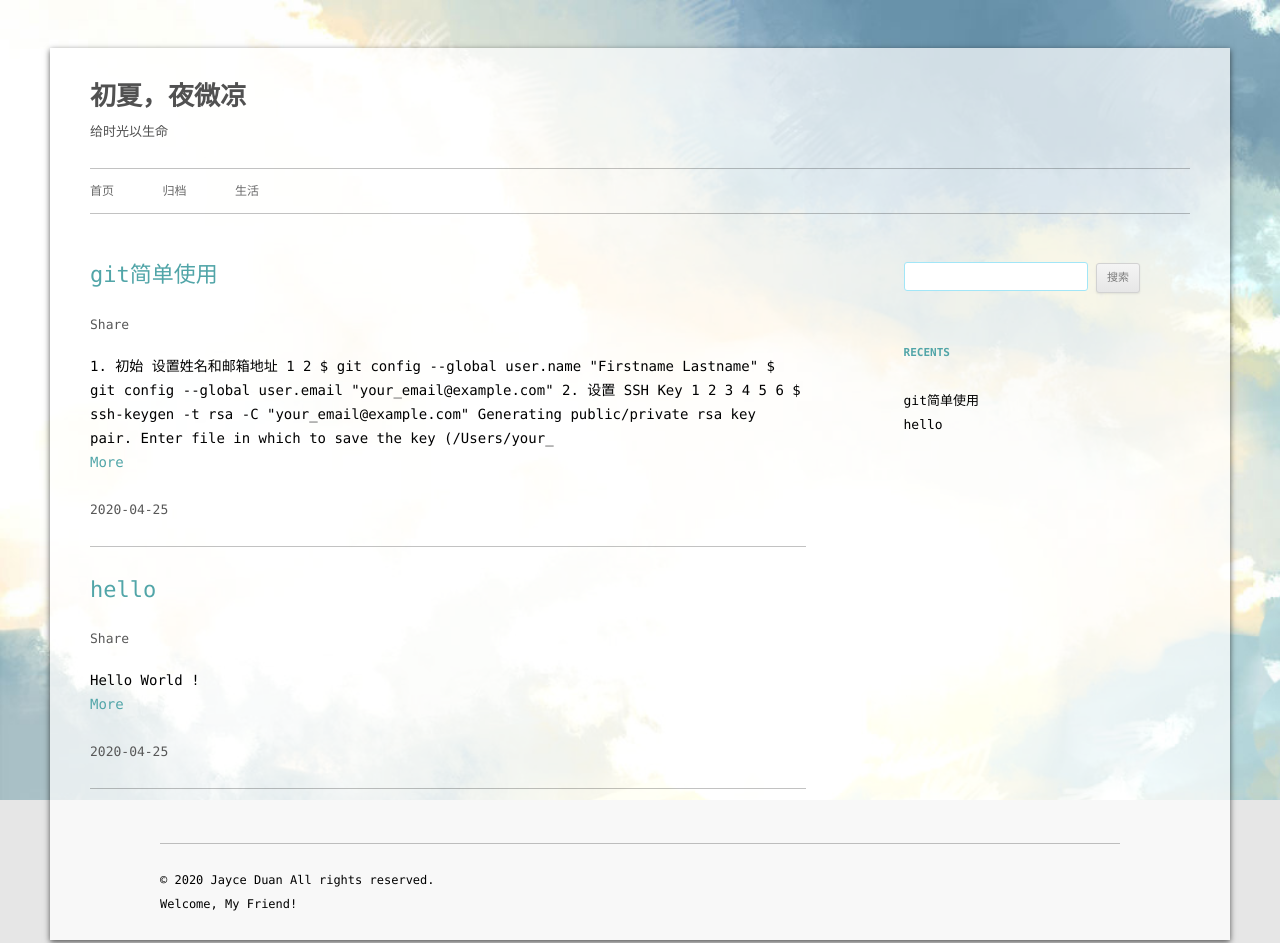
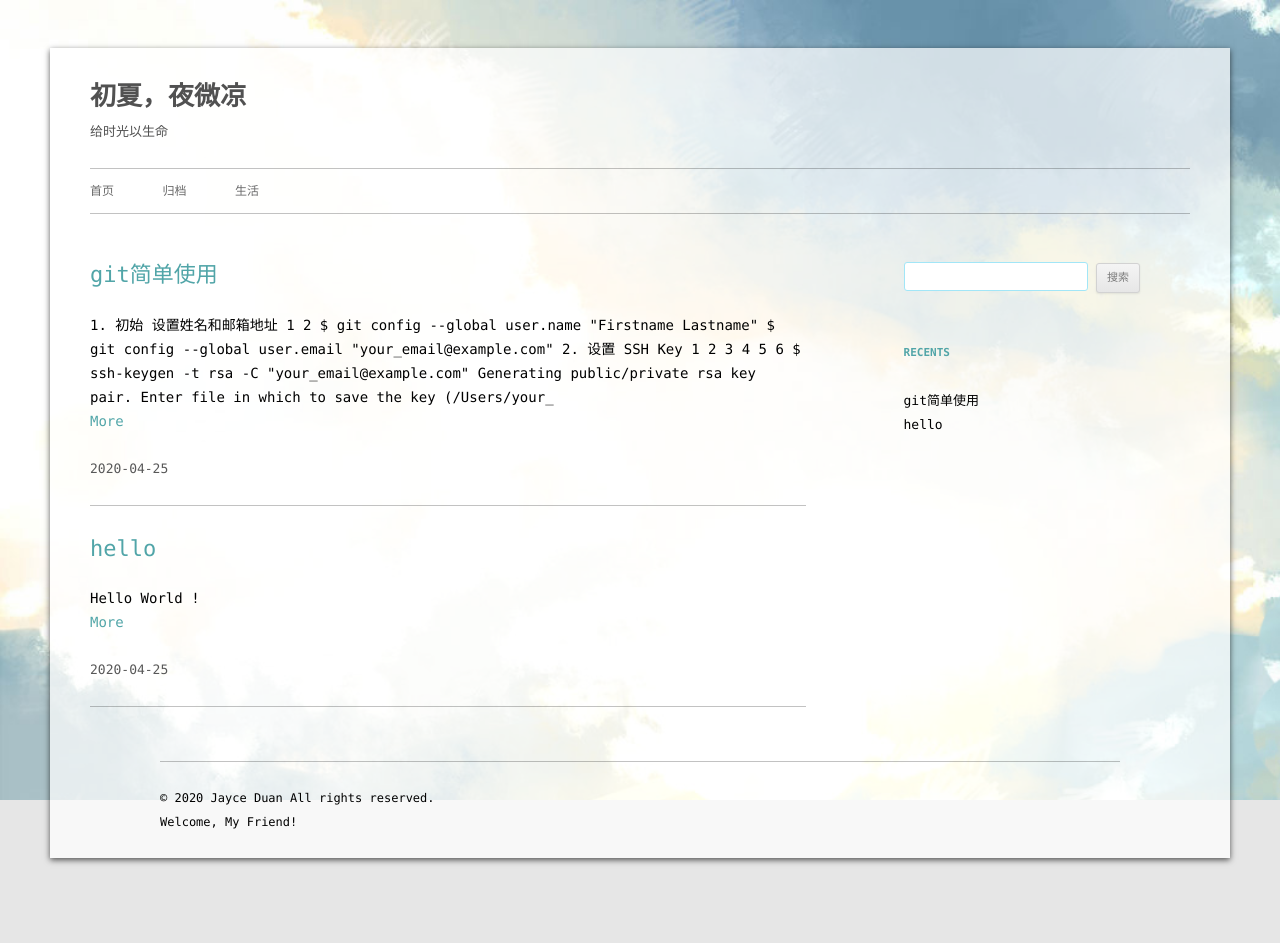
Before and after one commit to JayceDuan/jayceduan.github.io, a plain HTML site: page index.html in a window 1280 px wide. Shown: the top 943 px of the page. After the commit the page ends 906 px from the top, so only its background shows below. Drawn offline with Linux system fonts and the light colour scheme.

Commit message:
Site updated: 2020-04-25 20:17:29

```diff
--- a/index.html
+++ b/index.html
@@ -82,7 +82,7 @@
 
         <div class="comments-link">
 
-            <a href="javascript:void(0);" data-url="http://www.ihaveadream.one/2020/04/25/git%E7%AE%80%E5%8D%95%E4%BD%BF%E7%94%A8/" data-id="ck9fl419o0000dou4an1h0ct9" class="leave-reply bdsharebuttonbox" data-cmd="more">Share</a>
+
         </div><!-- .comments-link -->
       </header><!-- .entry-header -->
 
@@ -151,7 +151,7 @@ Enter file in which to save the key
 
         <div class="comments-link">
 
-            <a href="javascript:void(0);" data-url="http://www.ihaveadream.one/2020/04/25/hello/" data-id="ck9fl419v0002dou47u9a26nz" class="leave-reply bdsharebuttonbox" data-cmd="more">Share</a>
+
         </div><!-- .comments-link -->
       </header><!-- .entry-header -->
 
```
Also changed, not shown: 2020/04/25/git简单使用/index.html (+1 -1 lines), 2020/04/25/hello/index.html (+1 -1 lines), life/index.html (+1 -1 lines).
